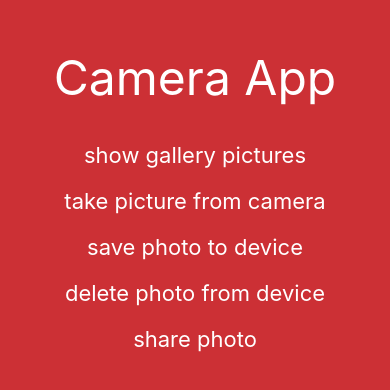
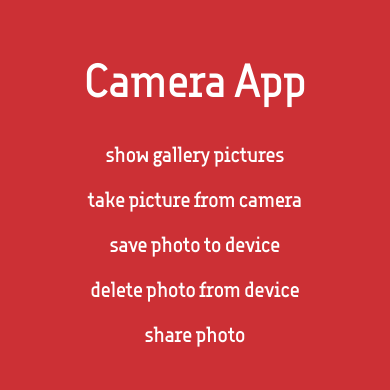
Before and after one commit to bjaworski2002/React-Native-CameraApp, a React Native app: screen / in a window 390 px wide. Shown: the part 230-620 px from the top of the page. Built offline with nearby package versions, Linux system fonts and the light colour scheme.

Commit message:
selectedPhotos remove feature

```diff
--- a/components/Main.js
+++ b/components/Main.js
@@ -1,21 +1,38 @@
-import React from 'react';
+import React, {useEffect, useState} from 'react';
 import { StyleSheet, Text, TouchableOpacity, View } from 'react-native';
+import * as Font from "expo-font";
+
 export default function Main(props) {
+
+    const [loading, setLoading] = useState(true)
     const onPressHandler = () => {
         props.navigation.navigate("photos")
         console.log("Press")
     }
+    useEffect(async () => {
+        await Font.loadAsync({
+            'titleFont': require('../font/accuratist.ttf'),
+        });
+        setLoading(false)
+    }, [])
     return (
         <View style={styles.container}>
-            <TouchableOpacity onPress={onPressHandler}><Text style={styles.h1Text}>Camera App</Text></TouchableOpacity>
-            <Text style={styles.h4Text}>show gallery pictures</Text>
-            <Text style={styles.h4Text}>take picture from camera</Text>
-            <Text style={styles.h4Text}>save photo to device</Text>
-            <Text style={styles.h4Text}>delete photo from device</Text>
-            <Text style={styles.h4Text}>share photo</Text>
+            {loading ? null :
+                <>
+                <TouchableOpacity onPress={onPressHandler}>
+                    <Text style={styles.h1Text}>Camera App</Text>
+                </TouchableOpacity>
+                <Text style={styles.h4Text}>show gallery pictures</Text>
+                <Text style={styles.h4Text}>take picture from camera</Text>
+                <Text style={styles.h4Text}>save photo to device</Text>
+                <Text style={styles.h4Text}>delete photo from device</Text>
+                <Text style={styles.h4Text}>share photo</Text>
+                </>
+            }
         </View>
     )
 }
+
 const styles = StyleSheet.create({
     container: {
         flex: 1,
@@ -26,11 +43,13 @@ const styles = StyleSheet.create({
     h1Text: {
         color: "white",
         fontSize: 48,
-        padding: 25
+        padding: 25,
+        fontFamily: 'titleFont'
     },
     h4Text: {
         color: "white",
         fontSize: 22,
-        padding: 10
+        padding: 10,
+        fontFamily: 'titleFont'
     }
 });
--- a/components/Photos.js
+++ b/components/Photos.js
@@ -10,6 +10,7 @@ function Photos(props) {
     const [selectedPhotos, setSelectedPhotos] = useState([])
     const [grid, setGrid] = useState(true)
     const [permissions, setPermissions] = useState("")
+
     const gridHandle = () => {
         setGrid(!grid)
     }
@@ -34,10 +35,12 @@ function Photos(props) {
         props.navigation.navigate("singlephoto", { item: item, onDelete: (asset) => deleteHandle(asset) })
     }
     const handleLongPress = async (item) => {
-        let temp = selectedPhotos
-        temp = temp.filter(a => a.id !== item.id)
-        temp.push(item)
-        setSelectedPhotos(temp)
+        if(selectedPhotos.length > 0 && selectedPhotos.filter(a => a.id === item.id).length > 0) {
+            setSelectedPhotos(selectedPhotos.filter(a => a.id !== item.id))
+        }
+        else {
+            setSelectedPhotos([...selectedPhotos, item])
+        }
     }
     const checkRepeat = (item) => {
         if (selectedPhotos.filter(a => a.id === item.id).length > 0) return true
@@ -46,7 +49,7 @@ function Photos(props) {
     const renderItem = ({ item }) => {
         return (
             <TouchableOpacity onPress={() => handleSingleImage(item)} onLongPress={() => handleLongPress(item)}><View
-                style={[{ backgroundColor: checkRepeat(item) ? "green" : "red", alignItems: 'center', borderRadius: 10 }, grid ? {
+                style={[checkRepeat(item) ? styles.selectedItem : styles.unSelectedItem, { alignItems: 'center', borderRadius: 10 }, grid ? {
                     height: w * 0.2,
                     width: w * 0.8,
                     margin: 5
@@ -84,7 +87,6 @@ function Photos(props) {
             })
             setPermissions(status)
             setPhotos(obj.assets)
-            console.log('loop')
         }
     }
     useEffect(() => {
@@ -144,6 +146,15 @@ const styles = StyleSheet.create({
     Image2: {
         height: 40,
         width: 40,
+    },
+    selectedItem: {
+        backgroundColor: 'green',
+        transform: [
+            {scale: 0.9},
+        ]
+    },
+    unSelectedItem: {
+        backgroundColor: 'red'
     }
 });
 export default React.memo(Photos)
--- a/package.json
+++ b/package.json
@@ -13,6 +13,7 @@
     "expo": "~43.0.0",
     "expo-camera": "~12.0.3",
     "expo-file-system": "~13.0.3",
+    "expo-font": "~10.0.3",
     "expo-image-picker": "~11.0.3",
     "expo-media-library": "~13.0.3",
     "expo-sharing": "~10.0.3",
```
Also changed, not shown: font/accuratist.ttf (added), 1 other file (tests, documents, lock files or other folders).
